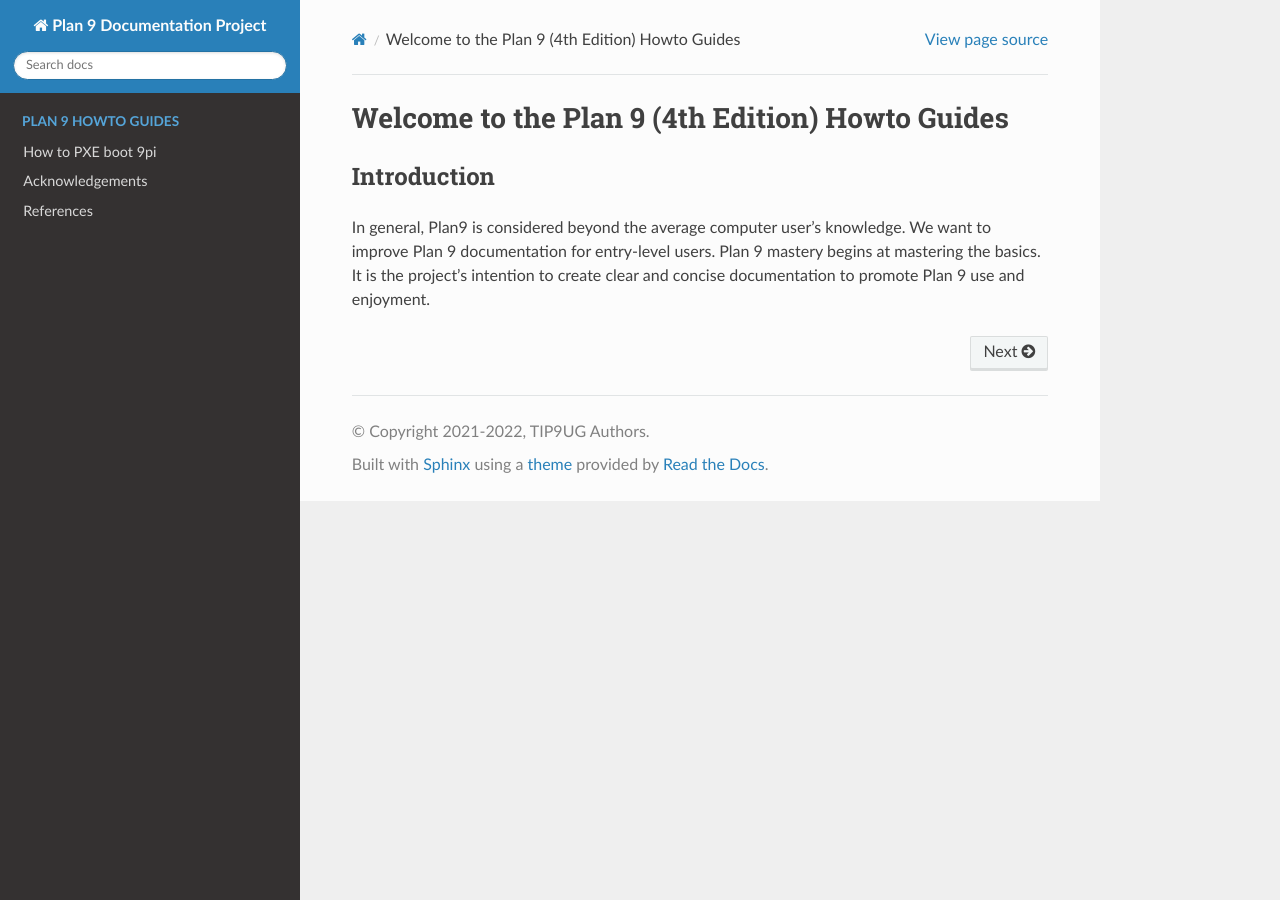
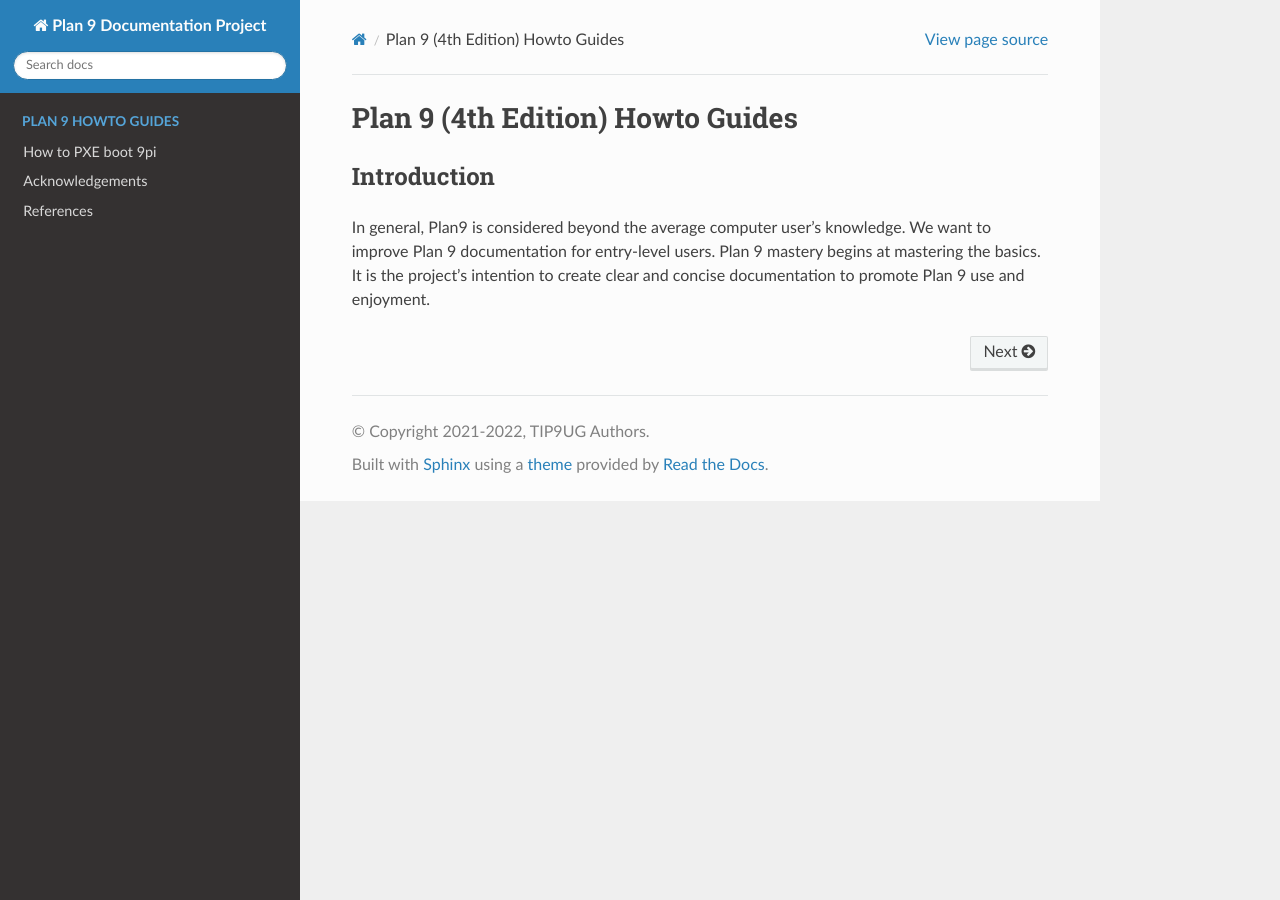
Before and after one commit to tip9ug/plan9-4th-edition-howto-guides, a Sphinx documentation site: the page built from source/index.md, in a window 1280 px wide. Built offline with Sphinx 7.4.7 and the Read the Docs theme 2.0.0, drawn with Linux system fonts in a browser that asks for light colours.

Commit message:
Revised text

```diff
--- a/source/index.md
+++ b/source/index.md
@@ -1,5 +1,5 @@
-Welcome to the Plan 9 (4th Edition) Howto Guides
-================================================
+Plan 9 (4th Edition) Howto Guides
+=================================
 
 ## Introduction
 
```
